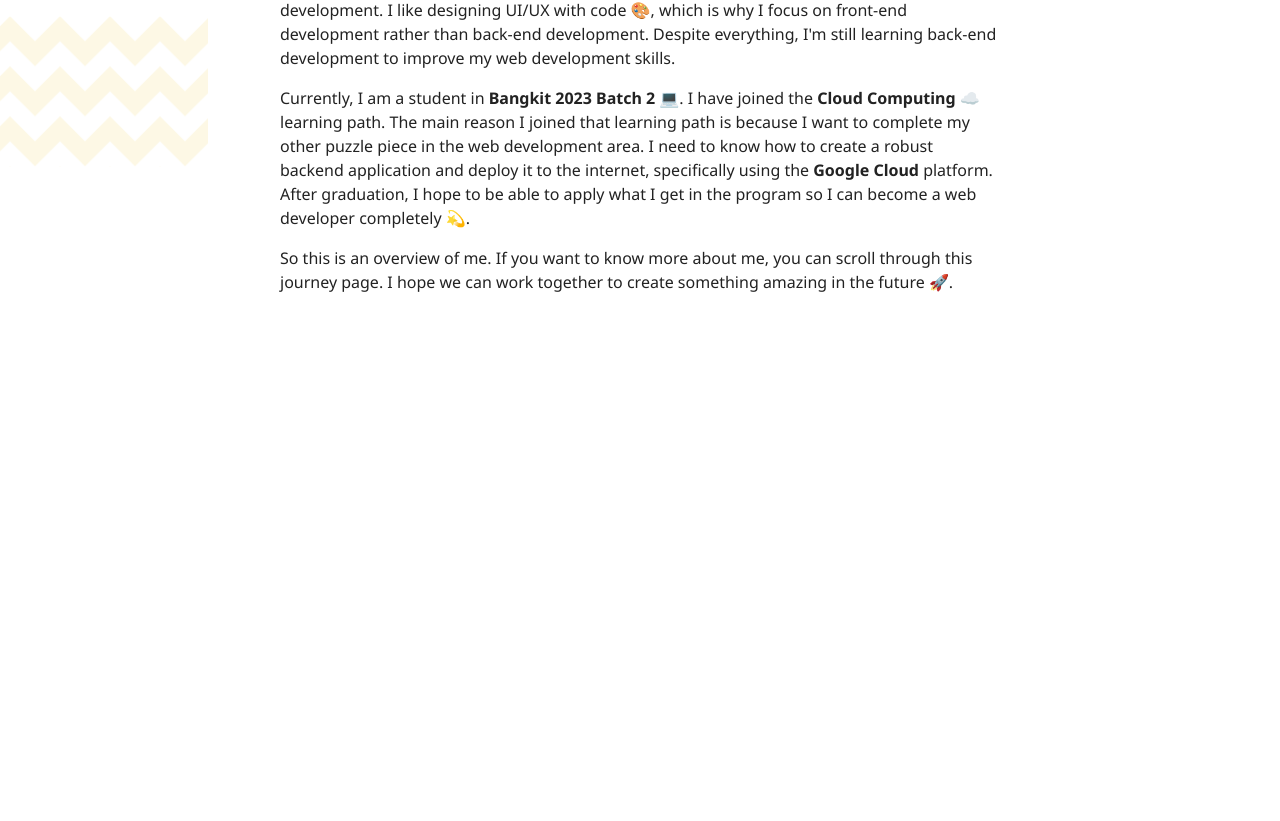
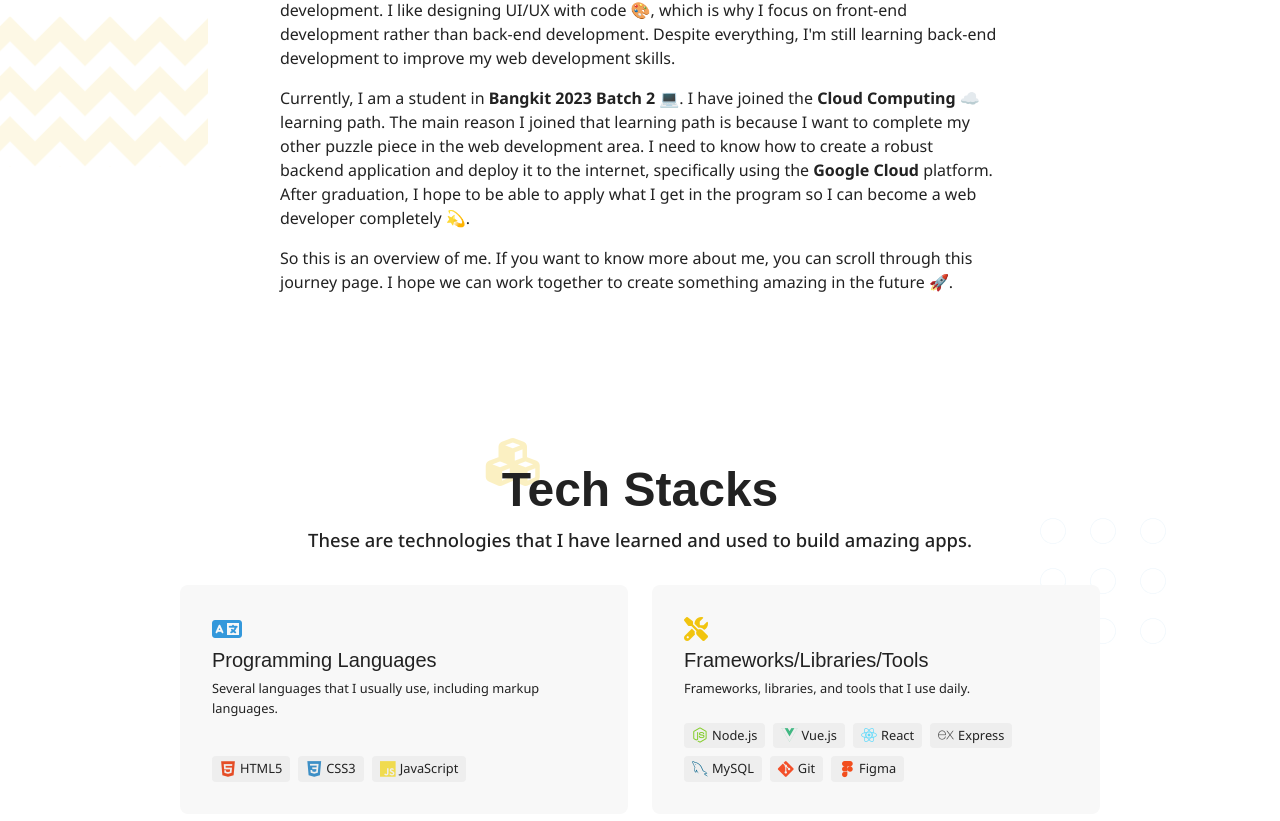
Before and after one commit to AlfayedDennita/fayden-journey, a Vue app: page / in a window 1280 px wide. Shown: the part 911-1732 px from the top of the page. Before the commit the page ends 1285 px from the top, so only its background shows below. Built offline with nearby package versions, Linux system fonts and the light colour scheme; a web font is replaced by a local one.

Commit message:
Create StacksSection component & cleaning

```diff
--- a/index.html
+++ b/index.html
@@ -9,6 +9,7 @@
       name="keywords"
       content="fayden, journey, personal page, profile, muhammad alfayed dennita"
     />
+    <meta name="theme-color" content="#3498db" />
     <link rel="preconnect" href="https://fonts.googleapis.com" />
     <link rel="preconnect" href="https://fonts.gstatic.com" crossorigin />
     <link
@@ -22,6 +23,10 @@
       crossorigin="anonymous"
       referrerpolicy="no-referrer"
     />
+    <link
+      rel="stylesheet"
+      href="https://cdn.jsdelivr.net/gh/devicons/devicon@v2.15.1/devicon.min.css"
+    />
     <link rel="icon" href="/images/favicon.ico" />
     <title>Fayden Journey</title>
   </head>
--- a/src/assets/styles/base.css
+++ b/src/assets/styles/base.css
@@ -3,6 +3,7 @@
   /* Hex */
   --white: #ffffff;
   --black: #000000;
+  --gray-0: #f8f8f8;
   --gray-1: #eeeeee;
   --gray-2: #dddddd;
   --gray-3: #cccccc;
@@ -16,6 +17,7 @@
   /* RGB */
   --white-rgb: 255, 255, 255;
   --black-rgb: 0, 0, 0;
+  --gray-0-rgb: 250, 250, 250;
   --gray-1-rgb: 238, 238, 238;
   --gray-2-rgb: 221, 221, 221;
   --gray-3-rgb: 204, 204, 204;
--- a/src/assets/styles/main.css
+++ b/src/assets/styles/main.css
@@ -2,6 +2,16 @@
 
 #app {
   isolation: isolate;
+}
+
+body::-webkit-scrollbar {
+  width: 1rem;
+}
+
+body::-webkit-scrollbar-thumb {
+  border-radius: 5rem;
+  background-image: linear-gradient(225deg, var(--primary-color) 50%, var(--secondary-color) 50%);
+  border: 0.25rem solid var(--bg-color);
 }
 
 .sr-only {
--- a/src/components/AboutSection.vue
+++ b/src/components/AboutSection.vue
@@ -7,6 +7,7 @@ import JourneySection from './JourneySection.vue';
     id="about"
     title="Who Am I?"
     icon-class="fas fa-user-ninja"
+    icon-color-variant="primary"
     description="First, let's start by knowing about me."
   >
     <div class="about-section__content">
--- a/src/components/JourneySection.vue
+++ b/src/components/JourneySection.vue
@@ -7,6 +7,10 @@ defineProps({
   iconClass: {
     type: String,
     default: null,
+  },
+  iconColorVariant: {
+    type: String,
+    default: 'primary',
   },
   description: {
     type: String,
@@ -20,7 +24,17 @@ defineProps({
     <div class="container journey-section__container">
       <header class="journey-section__header">
         <div class="journey-section__title">
-          <i v-if="iconClass" class="journey-section__title-icon" :class="iconClass" />
+          <i
+            v-if="iconClass"
+            class="journey-section__title-icon"
+            :class="[
+              iconClass,
+              {
+                'journey-section__title-icon--primary-color': iconColorVariant === 'primary',
+                'journey-section__title-icon--secondary-color': iconColorVariant === 'secondary',
+              },
+            ]"
+          />
           <h2 class="journey-section__title-text">{{ title }}</h2>
         </div>
         <p class="journey-section__description">{{ description }}</p>
@@ -31,6 +45,10 @@ defineProps({
 </template>
 
 <style scoped>
+.journey-section {
+  overflow: hidden;
+}
+
 .journey-section__container {
   --container-breakpoint: var(--bp-large);
 
@@ -46,6 +64,9 @@ defineProps({
   flex-direction: column;
   justify-content: center;
   align-items: center;
+  max-width: 45rem;
+  margin-inline: auto;
+  text-align: center;
 }
 
 .journey-section__title {
@@ -63,8 +84,15 @@ defineProps({
   position: absolute;
   inset: -1rem auto auto -1rem;
   font-size: 3rem;
+  opacity: 0.25;
+}
+
+.journey-section__title-icon--primary-color {
   color: var(--primary-color);
-  opacity: 0.25;
+}
+
+.journey-section__title-icon--secondary-color {
+  color: var(--secondary-color);
 }
 
 .journey-section__description {
--- a/src/components/MainContent.vue
+++ b/src/components/MainContent.vue
@@ -1,12 +1,14 @@
 <script setup>
 import MainJumbotron from './MainJumbotron.vue';
 import AboutSection from './AboutSection.vue';
+import StacksSection from './StacksSection.vue';
 </script>
 
 <template>
   <main>
     <MainJumbotron />
     <AboutSection />
+    <StacksSection />
   </main>
 </template>
 
--- /dev/null
+++ b/src/components/StacksSection.vue
@@ -0,0 +1,173 @@
+<script setup>
+import JourneySection from './JourneySection.vue';
+
+const stacks = [
+  {
+    id: '1',
+    iconClass: 'fas fa-language',
+    title: 'Programming Languages',
+    description: 'Several languages that I usually use, including markup languages.',
+    items: [
+      {
+        iconClass: 'devicon-html5-plain colored',
+        name: 'HTML5',
+      },
+      {
+        iconClass: 'devicon-css3-plain colored',
+        name: 'CSS3',
+      },
+      {
+        iconClass: 'devicon-javascript-plain colored',
+        name: 'JavaScript',
+      },
+    ],
+  },
+  {
+    id: '2',
+    iconClass: 'fas fa-screwdriver-wrench',
+    title: 'Frameworks/Libraries/Tools',
+    description: 'Frameworks, libraries, and tools that I use daily.',
+    items: [
+      {
+        iconClass: 'devicon-nodejs-plain colored',
+        name: 'Node.js',
+      },
+      {
+        iconClass: 'devicon-vuejs-plain colored',
+        name: 'Vue.js',
+      },
+      {
+        iconClass: 'devicon-react-original colored',
+        name: 'React',
+      },
+      {
+        iconClass: 'devicon-express-original colored',
+        name: 'Express',
+      },
+      {
+        iconClass: 'devicon-mysql-plain colored',
+        name: 'MySQL',
+      },
+      {
+        iconClass: 'devicon-git-plain colored',
+        name: 'Git',
+      },
+      {
+        iconClass: 'devicon-figma-plain colored',
+        name: 'Figma',
+      },
+    ],
+  },
+];
+</script>
+
+<template>
+  <JourneySection
+    id="stacks"
+    title="Tech Stacks"
+    icon-class="fas fa-cubes"
+    icon-color-variant="secondary"
+    description="These are technologies that I have learned and used to build amazing apps."
+  >
+    <div class="stacks-section__content">
+      <article v-for="stack in stacks" :key="stack.id" class="stacks-section__article">
+        <header class="stacks-section__article-header">
+          <i class="stacks-section__article-icon" :class="stack.iconClass" />
+          <h3 class="stacks-section__article-title">{{ stack.title }}</h3>
+          <p class="stacks-section__article-description">
+            {{ stack.description }}
+          </p>
+        </header>
+        <ul class="no-list stacks-section__article-items">
+          <li v-for="item in stack.items" :key="item.name" class="stacks-section__article-item">
+            <i class="stacks-section__article-item-icon" :class="item.iconClass" />
+            <p class="stacks-section__article-item-name">{{ item.name }}</p>
+          </li>
+        </ul>
+      </article>
+    </div>
+
+    <img class="stacks-section__decoration" src="images/decorations/blue-dots.svg" alt="" />
+  </JourneySection>
+</template>
+
+<style scoped>
+.stacks-section__content {
+  display: grid;
+  grid-template-columns: 1fr;
+  gap: 1.5rem;
+}
+
+@media (width >= 768px) {
+  .stacks-section__content {
+    grid-template-columns: repeat(2, 1fr);
+  }
+}
+
+.stacks-section__article {
+  display: flex;
+  flex-direction: column;
+  gap: 1.5rem;
+  border-radius: 0.5rem;
+  padding: 2rem;
+  background-color: var(--gray-0);
+}
+
+.stacks-section__article-header {
+  display: flex;
+  flex-direction: column;
+  gap: 0.25rem;
+}
+
+.stacks-section__article-icon {
+  font-size: 1.5rem;
+}
+
+.stacks-section__article:first-child .stacks-section__article-icon {
+  color: var(--primary-color);
+}
+
+.stacks-section__article:last-child .stacks-section__article-icon {
+  color: var(--secondary-color);
+}
+
+.stacks-section__article-title {
+  font-family: var(--heading-font-family);
+  font-size: 1.25rem;
+  font-weight: 500;
+}
+
+.stacks-section__article-description {
+  font-size: 0.8rem;
+}
+
+.stacks-section__article-items {
+  display: flex;
+  flex-wrap: wrap;
+  gap: 0.5rem;
+  margin-top: auto;
+}
+
+.stacks-section__article-item {
+  display: flex;
+  align-items: center;
+  gap: 0.25rem;
+  padding: 0.2rem 0.5rem;
+  border-radius: 0.25rem;
+  background-color: var(--gray-1);
+}
+
+.stacks-section__article-item-name {
+  font-size: 0.8rem;
+}
+
+.stacks-section__decoration {
+  z-index: -1;
+  position: absolute;
+  inset: 10% -9.5rem auto auto;
+  width: 20rem;
+  height: 20rem;
+  scale: 0.5;
+  opacity: 0.1;
+}
+</style>
```
Also changed, not shown: public/images/decorations/blue-dots.svg (added).
